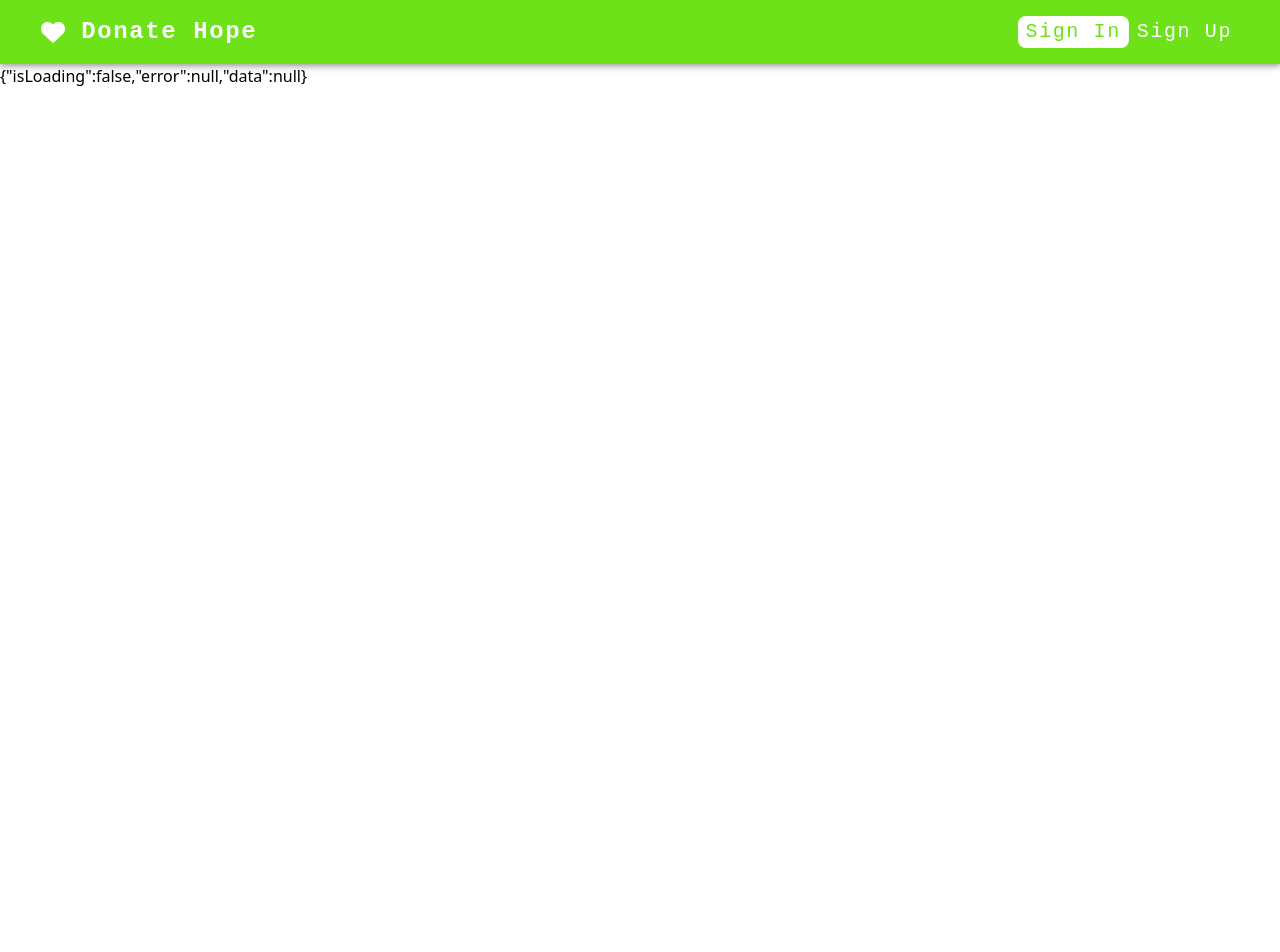
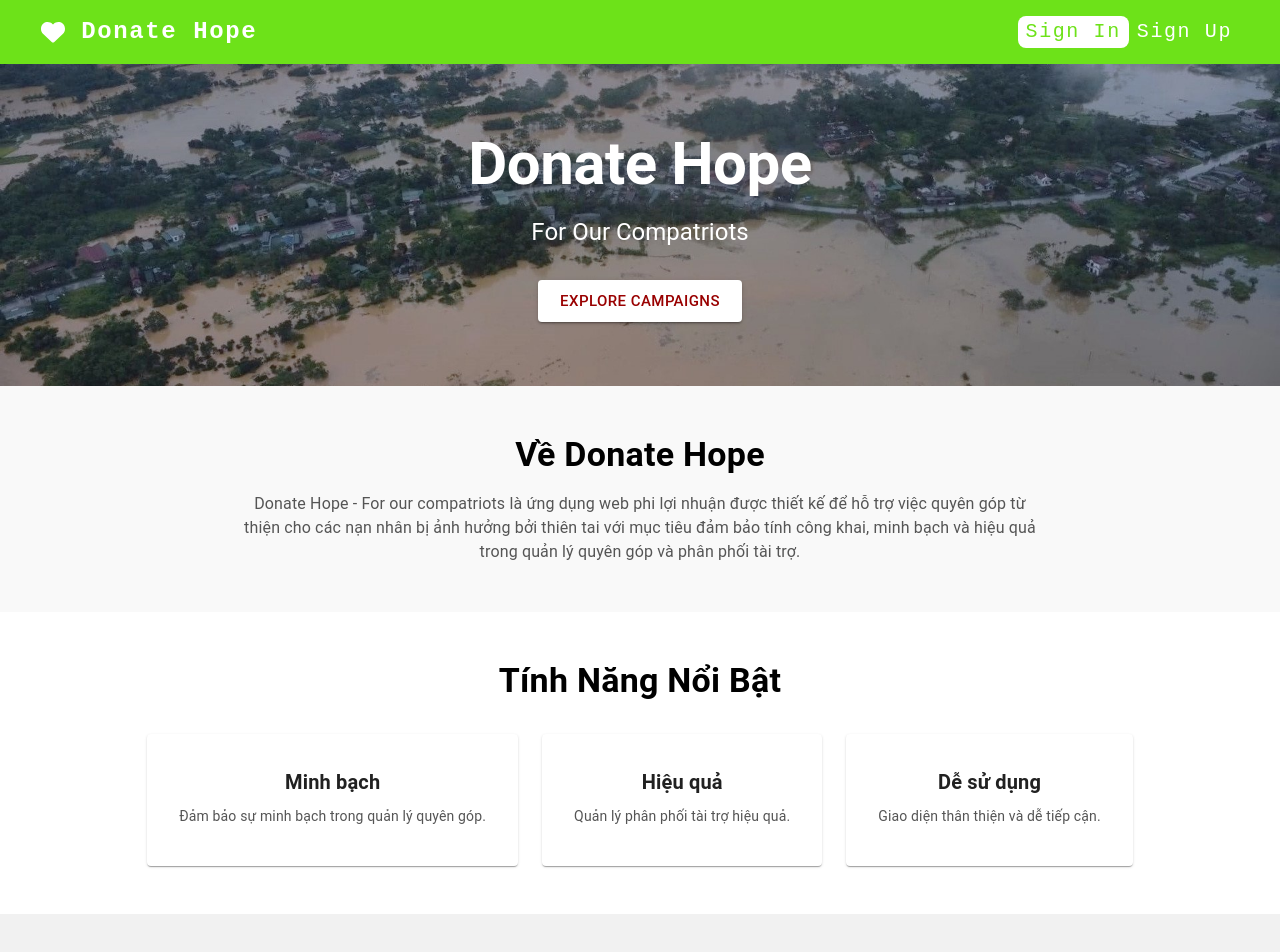
Before and after one commit to AnNguyenLe/donate-hope-frontend, a React (Create React App) app: page / in a window 1280 px wide. Shown: the top 952 px of the page. Before the commit the page ends 800 px from the top, so only its background shows below. Built offline with nearby package versions, Linux system fonts and the light colour scheme.

Commit message:
Update homepage

```diff
--- a/src/pages/HomePage.js
+++ b/src/pages/HomePage.js
@@ -1,7 +1,158 @@
-import { Box } from "@mui/material";
+import React, { useEffect, useState } from "react";
+import {
+  Box,
+  Typography,
+  Button,
+  Grid2,
+  Card,
+  CardContent,
+} from "@mui/material";
+import { Link, useNavigate } from "react-router-dom";
+import axiosInstance from "../utils/axiosInstance";
+import CampaignCard from "./campaign/CampaignCard";
 import { useSelector } from "react-redux";
 
 export default function HomePage() {
-	const state = useSelector((state) => state.appUser);
-	return <Box>{JSON.stringify(state)}</Box>;
+  const [campaigns, setCampaigns] = useState([]);
+  const navigate = useNavigate();
+
+  const token = useSelector((state) => state.appUser?.data?.accessToken);
+
+  useEffect(() => {
+    if (token) {
+      const fetchCampaigns = async () => {
+        try {
+          const response = await axiosInstance.get("/campaign");
+          setCampaigns(response.data.slice(0, 3));
+        } catch (error) {
+          console.error("Error fetching campaigns:", error);
+        }
+      };
+
+      fetchCampaigns();
+    } else {
+      console.log("Token is not available yet.");
+    }
+  }, [token]);
+
+  return (
+    <Box sx={{ bgcolor: "#f9f9f9", minHeight: "100vh" }}>
+      {/* Hero Section */}
+      <Box
+        sx={{
+          display: "flex",
+          justifyContent: "center",
+          alignItems: "center",
+          flexDirection: "column",
+          textAlign: "center",
+          backgroundImage: 'url("/hinh-thien-tai.jpg")',
+          backgroundSize: "cover", // Ensures the image covers the entire box
+          backgroundPosition: "center", // Centers the image
+          backgroundRepeat: "no-repeat", // Prevents repeating the image
+          color: "white",
+          py: 8,
+        }}
+      >
+        {/* Title and Description */}
+        <Typography variant="h2" sx={{ fontWeight: "bold", mb: 2 }}>
+          Donate Hope
+        </Typography>
+        <Typography variant="h5" sx={{ mb: 4 }}>
+          For Our Compatriots
+        </Typography>
+        <Button
+          variant="contained"
+          size="large"
+          sx={{
+            bgcolor: "white",
+            color: "#990000",
+            "&:hover": { bgcolor: "#ddd" },
+          }}
+          component={Link}
+          to="/campaign"
+        >
+          Explore Campaigns
+        </Button>
+      </Box>
+
+      {/* About Section */}
+      <Box sx={{ px: 3, py: 6, textAlign: "center" }}>
+        <Typography variant="h4" sx={{ fontWeight: "bold", mb: 2 }}>
+          Về Donate Hope
+        </Typography>
+        <Typography
+          variant="body1"
+          sx={{ color: "#555", maxWidth: "800px", mx: "auto" }}
+        >
+          Donate Hope - For our compatriots là ứng dụng web phi lợi nhuận được
+          thiết kế để hỗ trợ việc quyên góp từ thiện cho các nạn nhân bị ảnh
+          hưởng bởi thiên tai với mục tiêu đảm bảo tính công khai, minh bạch và
+          hiệu quả trong quản lý quyên góp và phân phối tài trợ.
+        </Typography>
+      </Box>
+
+      {/* Features Section */}
+      <Box sx={{ px: 3, py: 6, bgcolor: "#fff" }}>
+        <Typography
+          variant="h4"
+          sx={{ fontWeight: "bold", textAlign: "center", mb: 4 }}
+        >
+          Tính Năng Nổi Bật
+        </Typography>
+        <Grid2 container spacing={3} justifyContent="center">
+          {[
+            {
+              title: "Minh bạch",
+              description: "Đảm bảo sự minh bạch trong quản lý quyên góp.",
+            },
+            {
+              title: "Hiệu quả",
+              description: "Quản lý phân phối tài trợ hiệu quả.",
+            },
+            {
+              title: "Dễ sử dụng",
+              description: "Giao diện thân thiện và dễ tiếp cận.",
+            },
+          ].map((feature, index) => (
+            <Grid2 item xs={12} sm={4} key={index}>
+              <Card sx={{ textAlign: "center", p: 2 }}>
+                <CardContent>
+                  <Typography variant="h6" sx={{ fontWeight: "bold", mb: 1 }}>
+                    {feature.title}
+                  </Typography>
+                  <Typography variant="body2" sx={{ color: "#555" }}>
+                    {feature.description}
+                  </Typography>
+                </CardContent>
+              </Card>
+            </Grid2>
+          ))}
+        </Grid2>
+      </Box>
+
+      {/* Campaigns Section */}
+      <Box sx={{ px: 3, py: 6, textAlign: "center", bgcolor: "#f1f1f1" }}>
+        <Typography variant="h4" sx={{ fontWeight: "bold", mb: 4 }}>
+          Các Chiến Dịch Nổi Bật
+        </Typography>
+        <Grid2 container spacing={3} justifyContent="center">
+          {campaigns.map((campaign) => (
+            <Grid2 item xs={12} sm={4} key={campaign.id}>
+              <CampaignCard
+                campaign={campaign}
+                goToDetailPage={() => navigate(`/campaign/${campaign.id}`)}
+              />
+            </Grid2>
+          ))}
+        </Grid2>
+      </Box>
+
+      {/* Footer */}
+      <Box sx={{ bgcolor: "#333", color: "white", py: 3, textAlign: "center" }}>
+        <Typography variant="body2">
+          © 2024 Donate Hope. All Rights Reserved.
+        </Typography>
+      </Box>
+    </Box>
+  );
 }
```
Also changed, not shown: public/donate-hope-logo.png (added), public/hinh-thien-tai.jpg (added).
